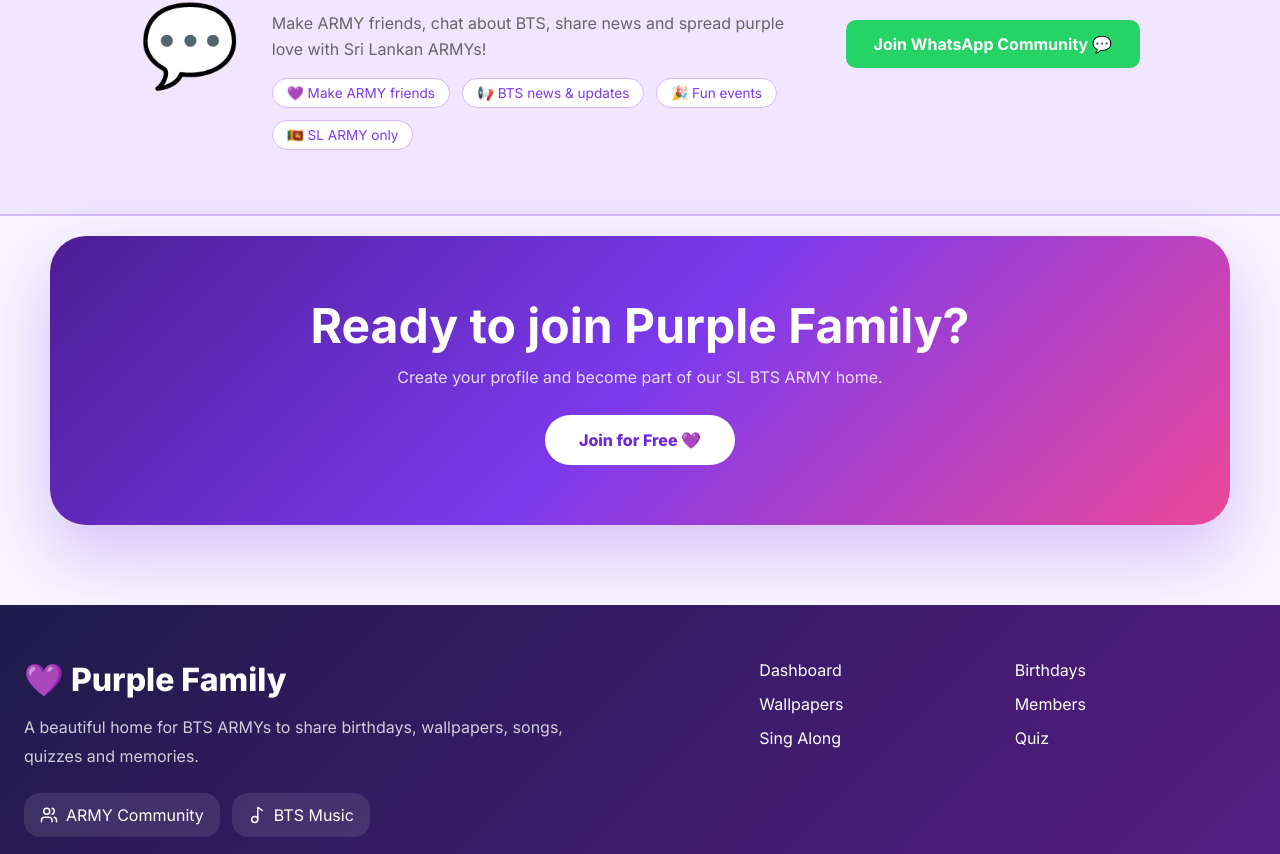
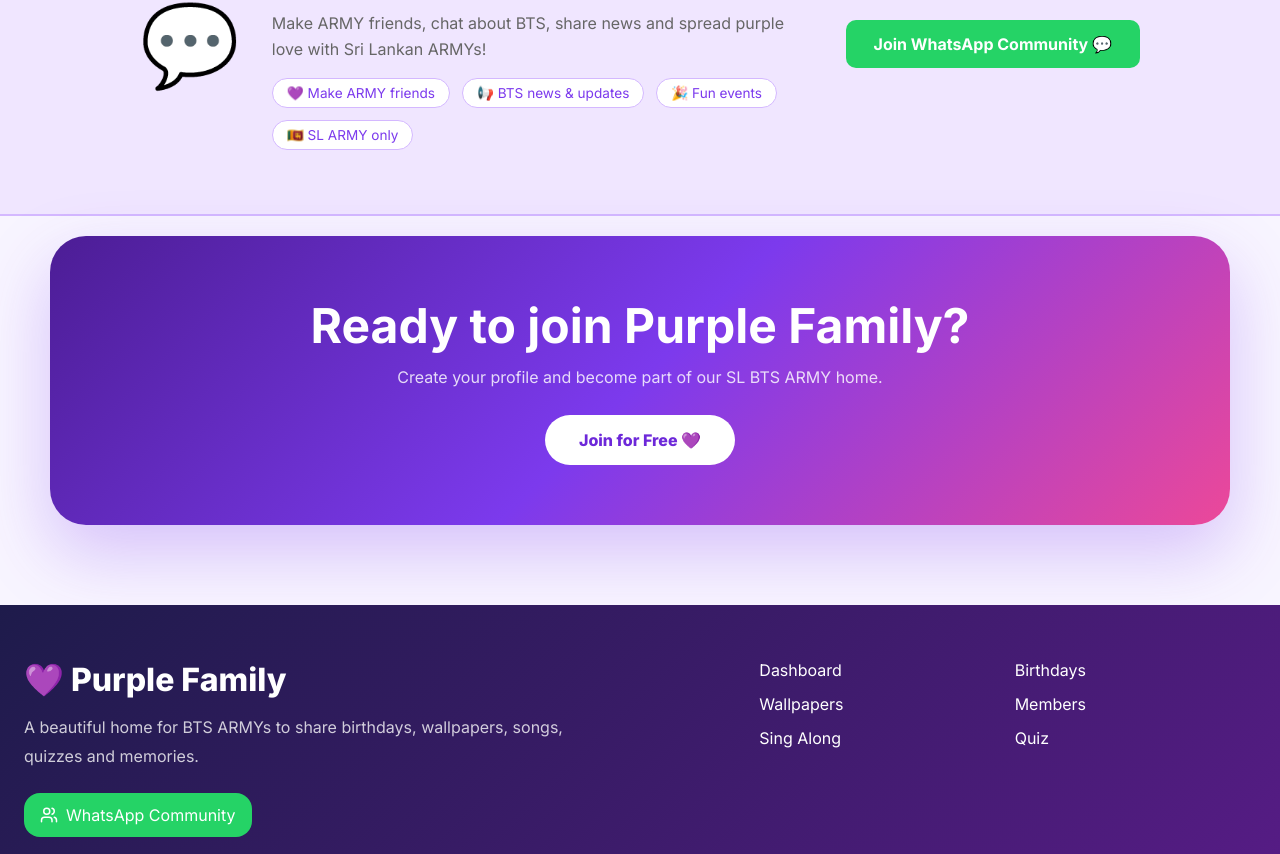
Before and after one commit to kasuni22/purple-family-website, a React (Vite) app in the folder frontend/: page / in a window 1280 px wide. Shown: the part 1943-2797 px from the top of the page. Built offline with nearby package versions, Linux system fonts and the light colour scheme.

Commit message:
footer mobile responsive

```diff
--- a/frontend/src/components/Footer.jsx
+++ b/frontend/src/components/Footer.jsx
@@ -12,15 +12,15 @@
           </p>
 
           <div style={styles.stats}>
-            <div style={styles.statCard}>
+            <a
+              href="https://chat.whatsapp.com/DxIhmvj7N6jI6xKMaBOmeO"
+              target="_blank"
+              rel="noopener noreferrer"
+              style={styles.statCard}
+            >
               <Users size={18} />
-              <span>ARMY Community</span>
-            </div>
-
-            <div style={styles.statCard}>
-              <Music2 size={18} />
-              <span>BTS Music</span>
-            </div>
+              <span>WhatsApp Community</span>
+            </a>
           </div>
         </div>
 
@@ -86,7 +86,11 @@
   gap: "8px",
   padding: "12px 16px",
   borderRadius: "16px",
-    background: "rgba(255,255,255,0.1)",
+  background: "#25D366",
+  color: "white",
+  textDecoration: "none",
+  transition: "0.3s",
+  cursor: "pointer",
 },
 
   links: {
--- a/frontend/src/pages/Landing.jsx
+++ b/frontend/src/pages/Landing.jsx
@@ -1,3 +1,4 @@
+import { useEffect, useState } from "react";
 import { useNavigate } from "react-router-dom";
 import logo from "../assets/logo.svg";
 import btsHero from "../assets/bts-hero.jpeg";
@@ -5,6 +6,13 @@
 
 export default function Landing() {
   const navigate = useNavigate();
+  const [isMobile, setIsMobile] = useState(window.innerWidth <= 700);
+
+useEffect(() => {
+  const resize = () => setIsMobile(window.innerWidth <= 700);
+  window.addEventListener("resize", resize);
+  return () => window.removeEventListener("resize", resize);
+}, []);
 
   const scrollToFeatures = () => {
     document.getElementById("features").scrollIntoView({ behavior: "smooth" });
@@ -38,22 +46,18 @@
       </nav>
 
       {/* Hero Section */}
-      <div style={styles.hero}>
-        {/* BTS background image - hidden/faded */}
-        <div style={styles.heroBgImage}>
-          <img src={btsHero} alt="" style={styles.bgImg}
-            onError={(e) => e.target.style.display = "none"} />
-        </div>
-
-        <div style={styles.heroContent}>
+      <div style={isMobile ? styles.mobileHero : styles.hero}>
+  <div style={isMobile ? styles.mobileHeroContent : styles.heroContent}>
     <div style={styles.badge}>🇱🇰 Sri Lankan ARMY Community</div>
-          <h1 style={styles.heroTitle}>Welcome to<br />Purple Family 💜</h1>
+    <h1 style={isMobile ? styles.mobileHeroTitle : styles.heroTitle}>
+      Welcome to<br />Purple Family 💜
+    </h1>
     <p style={styles.subtitle}>
       Connect with Sri Lankan ARMYs, celebrate birthdays, share BTS
       wallpapers, sing along, play quizzes and spread purple love.
     </p>
 
-          <div style={styles.actions}>
+    <div style={isMobile ? styles.mobileActions : styles.actions}>
       <button onClick={() => navigate("/register")} style={styles.primaryBtn}>
         Join the Family 💜
       </button>
@@ -68,14 +72,24 @@
     </button>
   </div>
 
-        <div style={styles.heroArt}>
+  <div style={isMobile ? styles.mobileHeroArt : styles.heroArt}>
     <div style={styles.artCircle1}>💜</div>
     <div style={styles.artCircle2}>🎵</div>
     <div style={styles.artCircle3}>⭐</div>
-          <div style={styles.artMain}>BTS<br />💜<br />ARMY</div>
+    <div style={isMobile ? styles.mobileArtMain : styles.artMain}>
+      BTS<br />💜<br />ARMY
     </div>
   </div>
 
+  <div style={isMobile ? styles.mobileHeroBgImage : styles.heroBgImage}>
+    <img
+      src={btsHero}
+      alt=""
+      style={isMobile ? styles.mobileBgImg : styles.bgImg}
+      onError={(e) => (e.target.style.display = "none")}
+    />
+  </div>
+</div>
       {/* Features Section */}
       <section id="features" style={styles.section}>
         <div style={styles.sectionHeader}>
@@ -130,7 +144,7 @@
               <span style={styles.wFeature}>🇱🇰 SL ARMY only</span>
             </div>
           </div>
-          <a href="https://chat.whatsapp.com/your-link-here"
+          <a href="https://chat.whatsapp.com/DxIhmvj7N6jI6xKMaBOmeO"
             target="_blank" rel="noopener noreferrer"
             style={styles.whatsappBtn}>
             Join WhatsApp Community 💬
@@ -282,8 +296,15 @@
     fontSize: "1rem",
   },
   heroArt: {
-    flex: 1, display: "flex", alignItems: "center", justifyContent: "center",
-    position: "relative", height: "400px", zIndex: 1, marginLeft: "-850px", pointerEvents: "none"
+  flex: 1,
+  display: "flex",
+  alignItems: "center",
+  justifyContent: "center",
+  position: "relative",
+  height: "400px",
+  zIndex: 1,
+  marginLeft: "-850px",
+  pointerEvents: "none",
 },
   artCircle1: { position: "absolute", top: "1%", left: "40%", fontSize: "4rem" },
   artCircle2: { position: "absolute", top: "1%", right: "30%", fontSize: "3rem" },
@@ -460,15 +481,77 @@
   },
 
   mobileHero: {
+  display: "flex",
   flexDirection: "column",
+  padding: "40px 18px",
+  maxWidth: "100%",
+  margin: "0 auto",
+  position: "relative",
+  overflow: "hidden",
+  gap: "28px",
 },
 
-  mobileNav: {
-    flexDirection: "column",
-    gap: "16px",
+mobileHeroContent: {
+  position: "relative",
+  zIndex: 3,
+  textAlign: "center",
 },
 
-  mobileButtons: {
+mobileHeroTitle: {
+  fontSize: "2.45rem",
+  color: "#2d0a4e",
+  lineHeight: 1.12,
+  marginBottom: "1rem",
+  fontWeight: "bold",
+},
+
+mobileActions: {
+  display: "grid",
+  gridTemplateColumns: "1fr",
+  gap: "12px",
+  marginBottom: "22px",
+},
+
+mobileHeroArt: {
+  position: "relative",
+  zIndex: 2,
+  height: "260px",
+  display: "flex",
+  alignItems: "center",
+  justifyContent: "center",
+  pointerEvents: "none",
+},
+
+mobileArtMain: {
+  width: "170px",
+  height: "170px",
+  borderRadius: "50%",
+  background: "linear-gradient(135deg, #7c3aed, #b39ddb)",
+  display: "flex",
+  alignItems: "center",
+  justifyContent: "center",
+  fontSize: "1.5rem",
+  fontWeight: "bold",
+  color: "white",
+  textAlign: "center",
+  lineHeight: 1.4,
+  boxShadow: "0 20px 60px rgba(124, 58, 237, 0.3)",
+},
+
+mobileHeroBgImage: {
+  position: "relative",
+  zIndex: 1,
   width: "100%",
+  height: "320px",
+  borderRadius: "28px",
+  overflow: "hidden",
+  boxShadow: "0 20px 45px rgba(76,29,149,0.16)",
+},
+
+mobileBgImg: {
+  width: "100%",
+  height: "100%",
+  objectFit: "cover",
+  opacity: 0.55,
 },
 };
```
Lines whose indentation alone changed are shown as unchanged.
